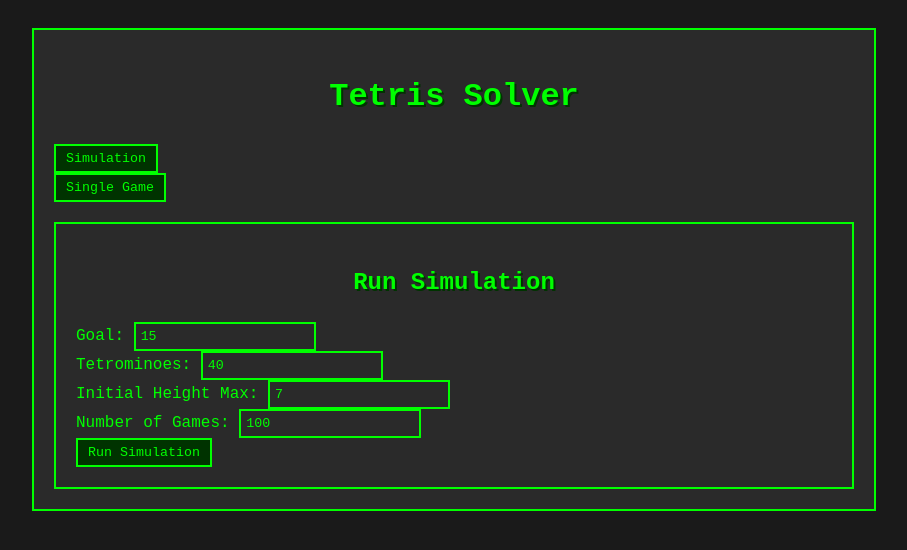
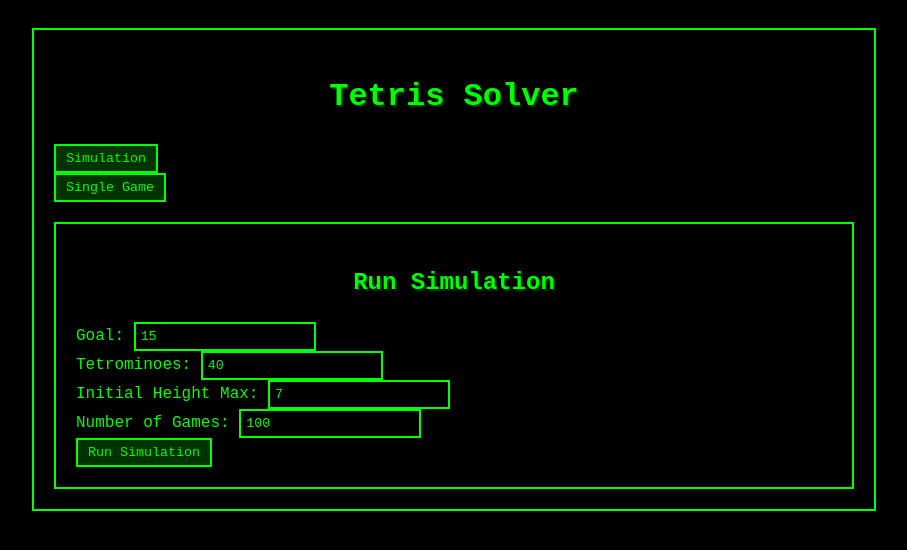
Before and after one commit to sami-29/tetris-algo, a Flask app: page / in a window 1280 px wide. Shown: the top 550 px of the page, without its empty margins (186-1093 px from the left). Run offline with Flask 3, Linux system fonts and the light colour scheme; some libraries are stand-ins or nearby versions.

Commit message:
fix: Update background color and styling in index.html

```diff
--- a/templates/index.html
+++ b/templates/index.html
@@ -1,5 +1,6 @@
 <!DOCTYPE html>
 <html lang="en">
+
 <head>
     <meta charset="UTF-8">
     <meta name="viewport" content="width=device-width, initial-scale=1.0">
@@ -10,16 +11,19 @@
     <style>
         body {
             font-family: 'Courier New', Courier, monospace;
-            background-color: #1a1a1a;
+            background-color: black;
             color: #00ff00;
             line-height: 1.6;
             padding: 20px;
         }
-        h1, h2 {
+
+        h1,
+        h2 {
             color: #00ff00;
             text-align: center;
             text-shadow: 2px 2px #003300;
         }
+
         button {
             background-color: #003300;
             color: #00ff00;
@@ -28,40 +32,47 @@
             cursor: pointer;
             font-family: 'Courier New', Courier, monospace;
         }
+
         button:hover {
             background-color: #004d00;
             color: #00ff00;
         }
+
         input[type="number"] {
-            background-color: #2a2a2a;
+            background-color: black;
             color: #00ff00;
             border: 2px solid #00ff00;
             padding: 5px;
             font-family: 'Courier New', Courier, monospace;
         }
+
         .container {
             max-width: 800px;
             margin: 0 auto;
             border: 2px solid #00ff00;
             padding: 20px;
-            background-color: #2a2a2a;
+            background-color: black;
         }
+
         .tab-content {
             display: none;
             border: 2px solid #00ff00;
             padding: 20px;
             margin-top: 20px;
-            background-color: #2a2a2a;
+            background-color: black;
         }
+
         .active {
             display: block;
         }
+
         #tetris-board {
             border: 2px solid #00ff00;
             margin-top: 20px;
         }
     </style>
 </head>
+
 <body x-data="{ tab: 'simulation' }">
     <div class="container">
         <h1>Tetris Solver</h1>
@@ -124,7 +135,7 @@
     <script>
         let tetrisVis;
 
-        htmx.on("htmx:afterSwap", function(event) {
+        htmx.on("htmx:afterSwap", function (event) {
             if (event.detail.target.id === "simulation-results") {
                 const data = JSON.parse(event.detail.xhr.response);
                 const resultsDiv = d3.select('#simulation-results');
@@ -169,7 +180,7 @@
                     .attr('min', '1')
                     .attr('max', '10')
                     .attr('value', '5')
-                    .on('input', function() {
+                    .on('input', function () {
                         // Update animation speed based on slider value
                         const speed = this.value;
                         // Implement speed change logic here
@@ -178,4 +189,5 @@
         });
     </script>
 </body>
+
 </html>
```
